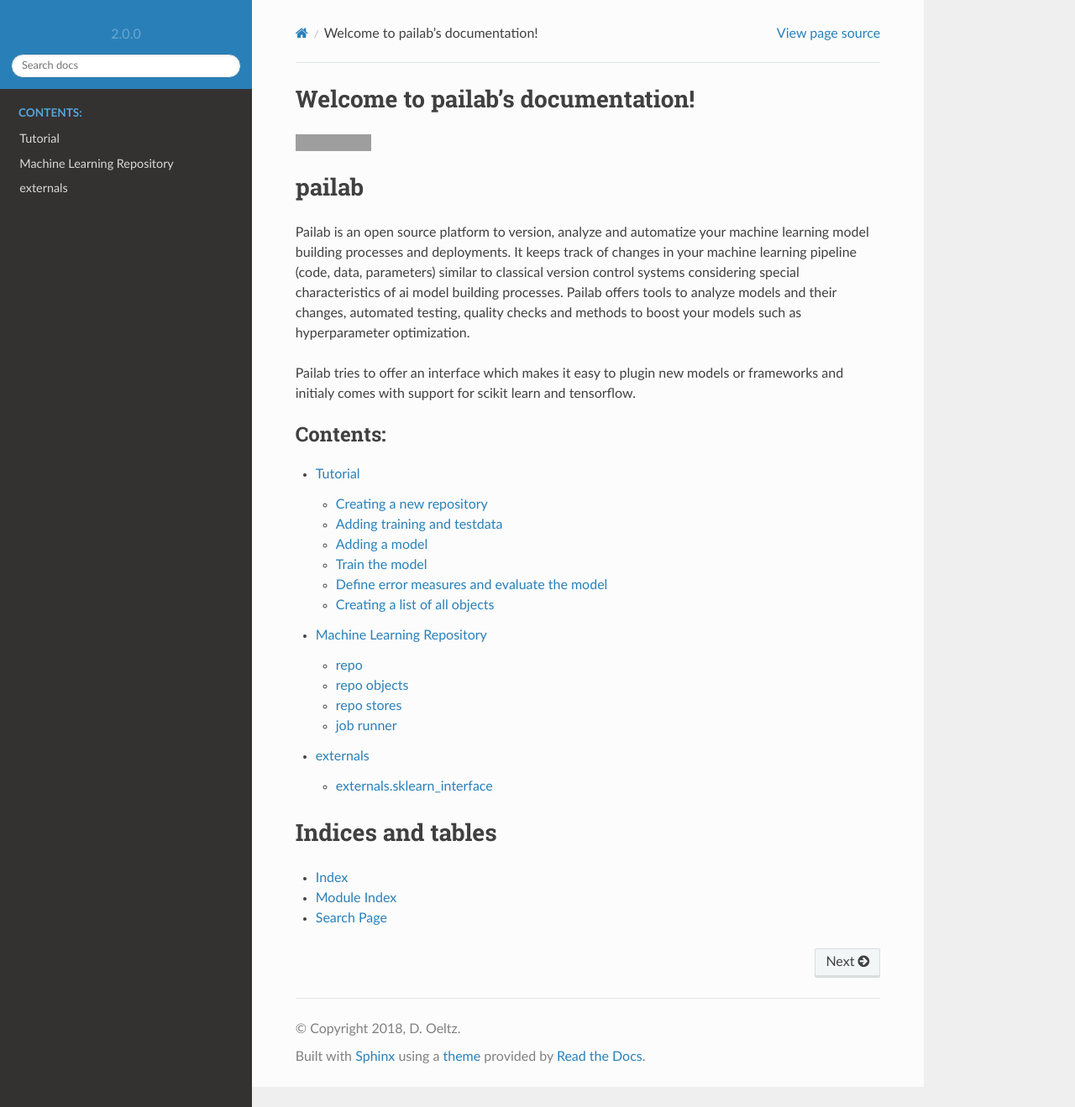
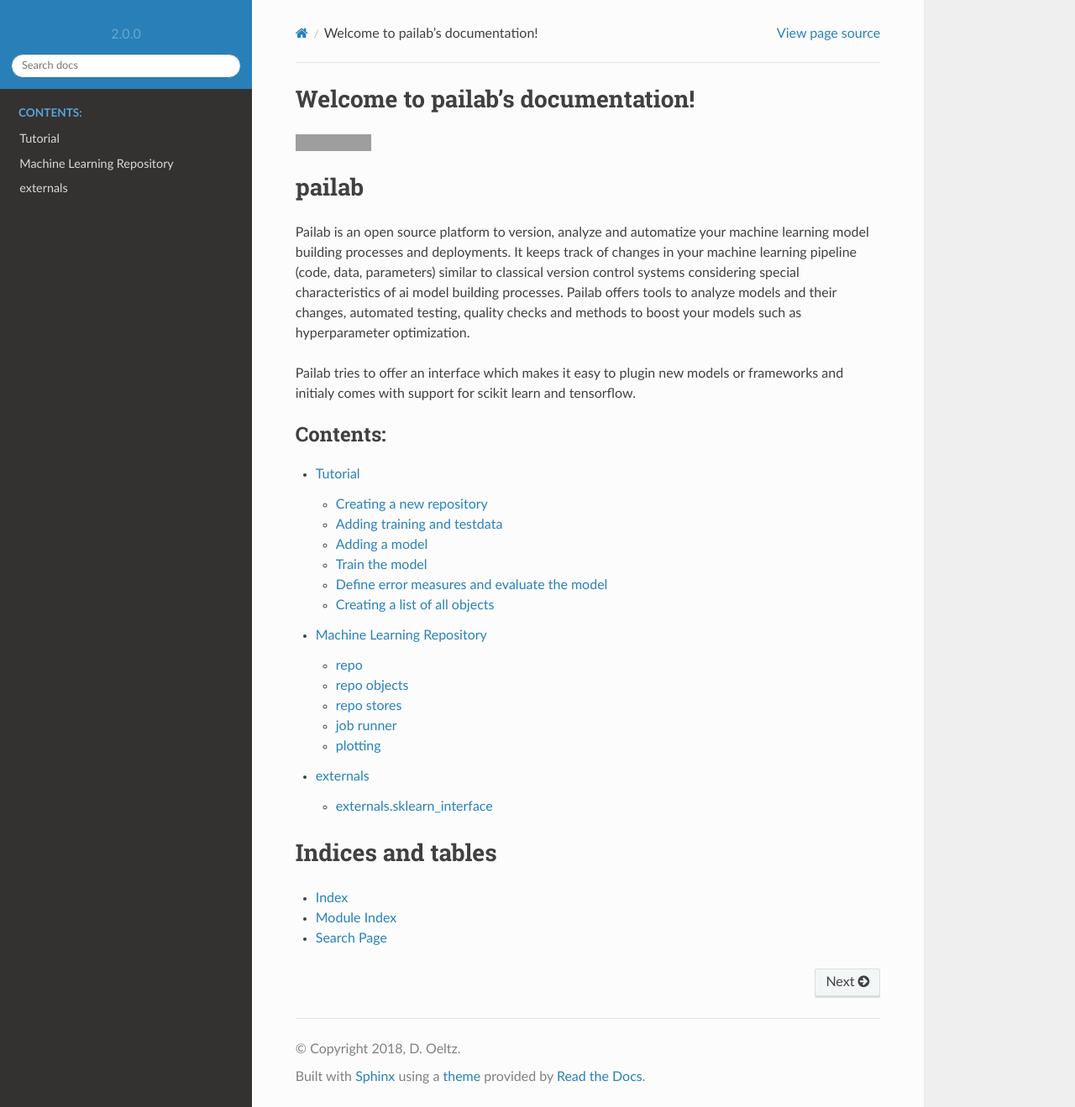
Before and after one commit to pailabteam/pailab, a Sphinx documentation site: the page built from doc/source/index.rst, in a window 1280 px wide and 1319 px high. Shown: the whole window at 84% size. Built offline with Sphinx 7.4.7 and the Read the Docs theme 2.0.0, drawn with Linux system fonts in a browser that asks for light colours; grey boxes are pictures that could not be loaded.

Commit message:
add plotting to docu

```diff
--- a/doc/source/repo_module.rst
+++ b/doc/source/repo_module.rst
@@ -33,6 +33,12 @@
     :members:
     :show-inheritance:
 
+plotting
+--------------------------
+.. automodule:: pailab.plot
+    :members:
+    :show-inheritance:
+
 externals
 ========================
 externals.sklearn_interface
```
